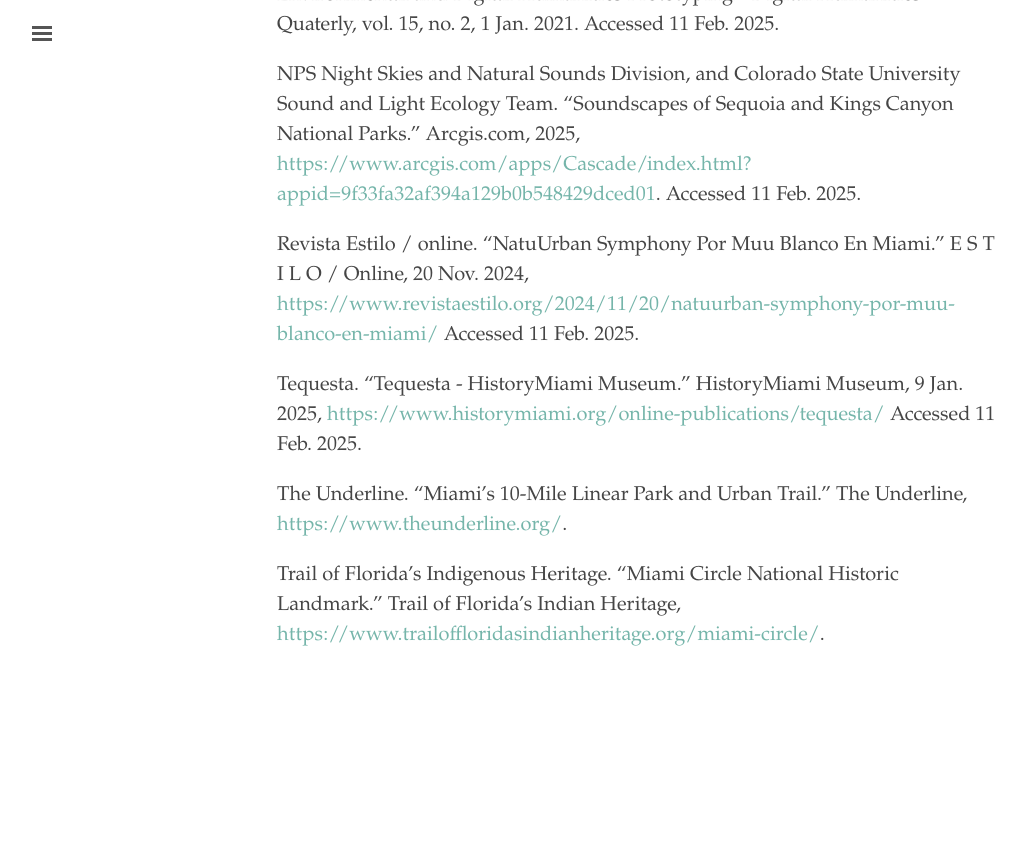
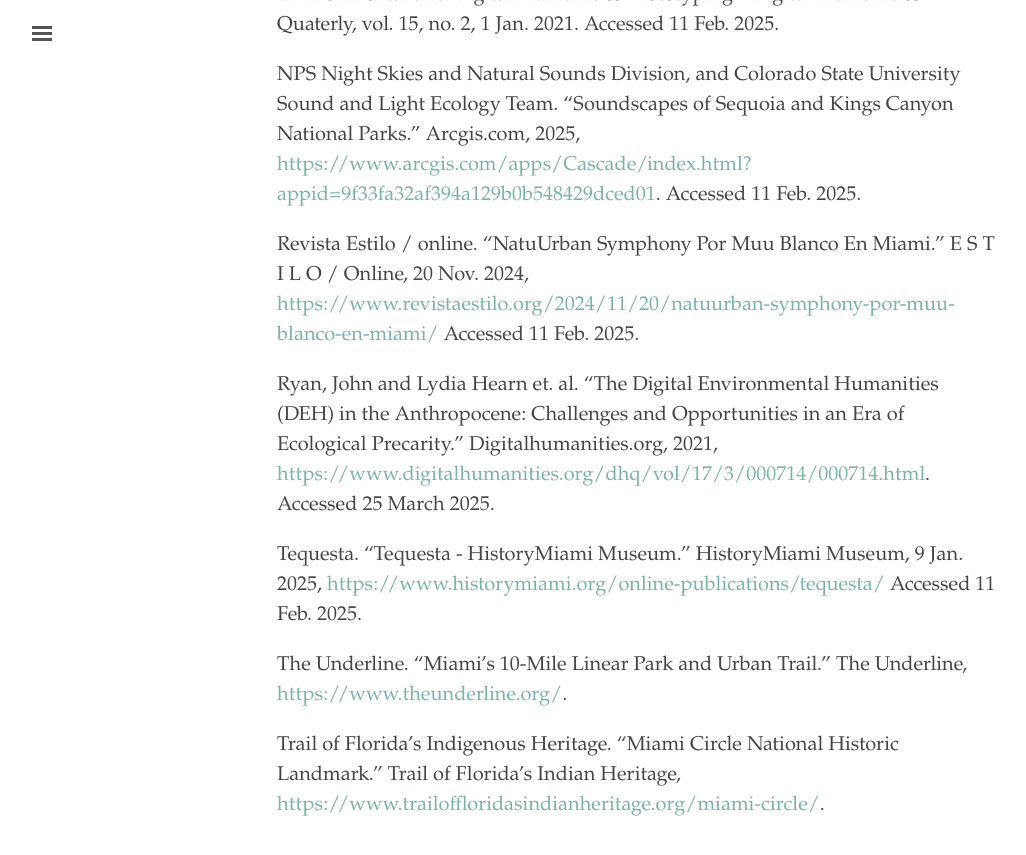
Before and after one commit to rm4-25/lsf_3, a Jekyll site: the page built from Bibliography_Resources.md, in a window 1280 px wide and 900 px high, scrolled down 970 px. Shown: the top 855 px of the window, without its empty margins (3-1029 px from the left). Built offline with Jekyll 4.4.1, drawn with Linux system fonts in a browser that asks for light colours; before the commit the page ends 1700 px from its top, so only the background shows below that.

Commit message:
Update Bibliography_Resources.md
Added https://www.digitalhumanities.org/dhq/vol/17/3/000714/000714.html to Bibliography

```diff
--- a/Bibliography_Resources.md
+++ b/Bibliography_Resources.md
@@ -24,6 +24,8 @@
 
 Revista Estilo / online. “NatuUrban Symphony Por Muu Blanco En Miami.” E S T I L O / Online, 20 Nov. 2024, [https://www.revistaestilo.org/2024/11/20/natuurban-symphony-por-muu-blanco-en-miami/](https://www.revistaestilo.org/2024/11/20/natuurban-symphony-por-muu-blanco-en-miami/) Accessed 11 Feb. 2025.
 
+Ryan, John and Lydia Hearn et. al. "The Digital Environmental Humanities (DEH) in the Anthropocene: Challenges and Opportunities in an Era of Ecological Precarity." Digitalhumanities.org, 2021, [https://www.digitalhumanities.org/dhq/vol/17/3/000714/000714.html](https://www.digitalhumanities.org/dhq/vol/17/3/000714/000714.html). Accessed 25 March 2025.
+
 Tequesta. “Tequesta - HistoryMiami Museum.” HistoryMiami Museum, 9 Jan. 2025, [https://www.historymiami.org/online-publications/tequesta/](https://www.historymiami.org/online-publications/tequesta/) Accessed 11 Feb. 2025.
 
 The Underline. “Miami’s 10-Mile Linear Park and Urban Trail.” The Underline, [https://www.theunderline.org/](https://www.theunderline.org/).
```
